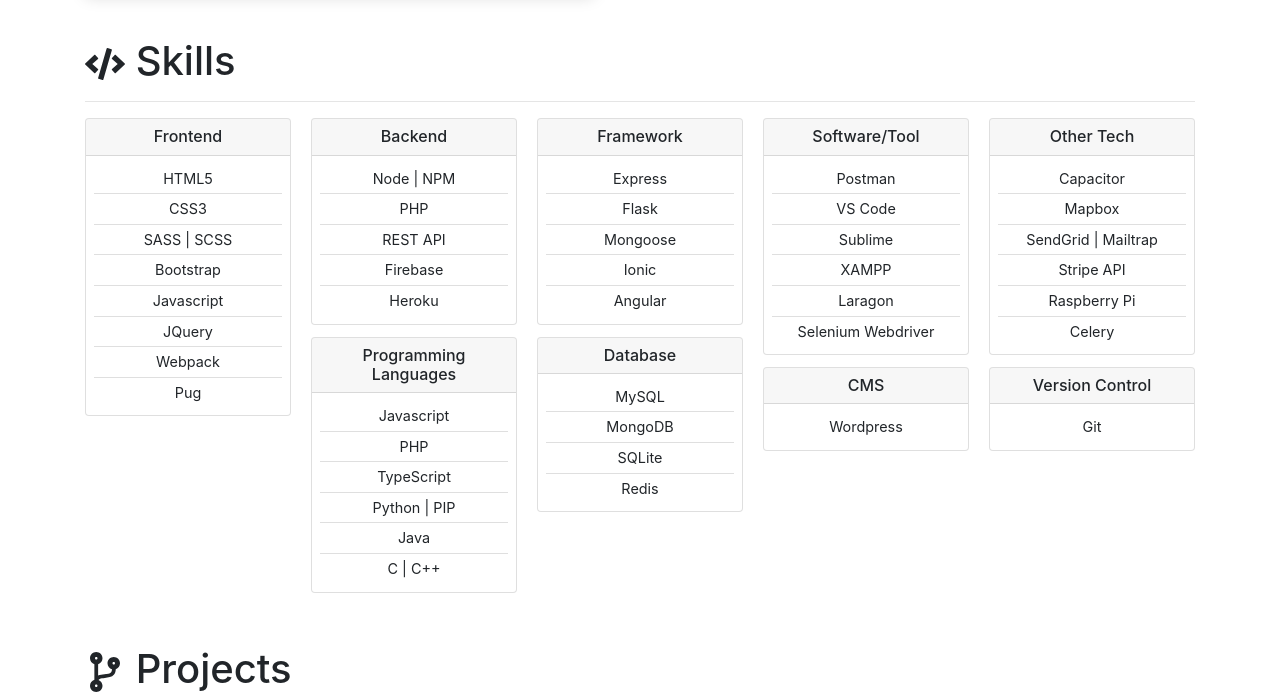
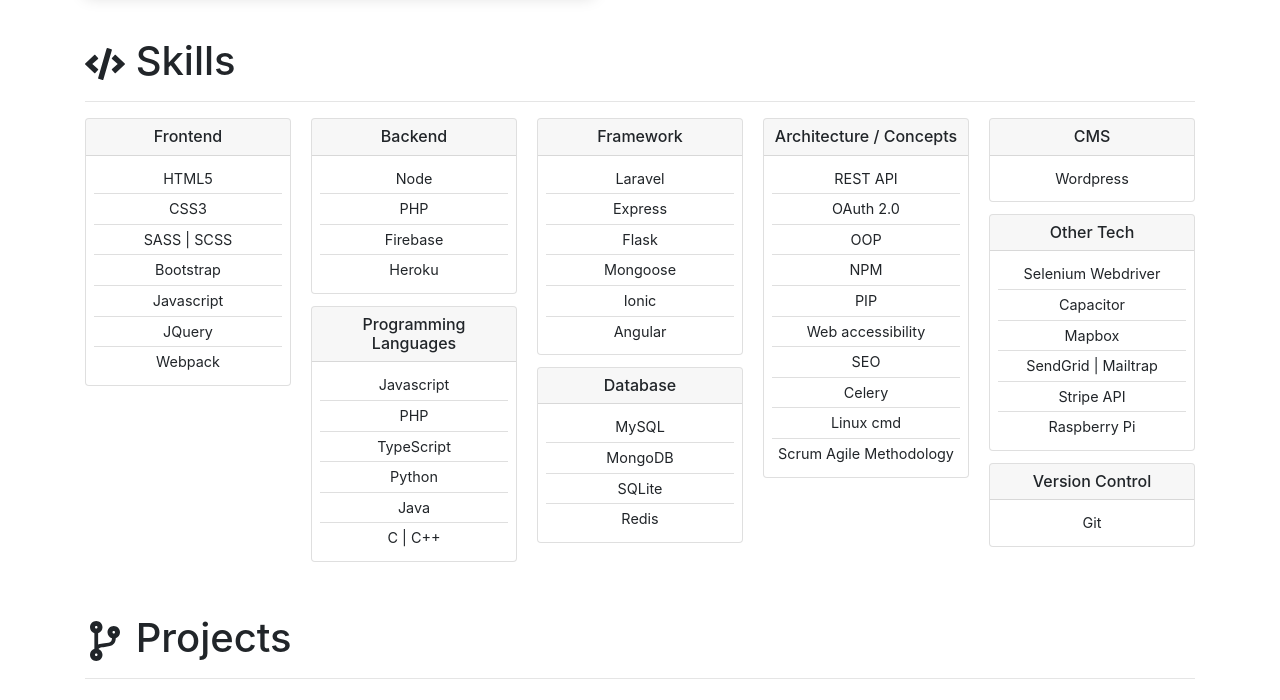
Before and after one commit to SiddharthPrakashan/resume, a website built with webpack: page index.html in a window 1280 px wide. Shown: the part 1359-2059 px from the top of the page. Built offline with nearby package versions, Linux system fonts and the light colour scheme; files whose address does not match are found by name.

Commit message:
updated skills

```diff
--- a/index.html
+++ b/index.html
@@ -81,7 +81,8 @@
           <hr>
           <p class="text-justify p-2">
             I'm Siddharth Prakashan. I'm a full stack web developer based in Goa, India. I hold a Bachelor's in Information Technology.
-            I love coding, I do portrait sketches, I like doing craft works.
+            I also have amature knowledge about SEO and accessibility.
+            I always loved coding since the day I started learning it, I do portrait sketches, I like doing craft works.
             During my college days I was department head for technical and cultural events and was president of a student's chapter as well.
           </p>
         </div>
@@ -186,7 +187,6 @@
                   <li class="list-group-item p-1">Javascript</li>
                   <li class="list-group-item p-1">JQuery</li>
                   <li class="list-group-item p-1">Webpack</li>
-                  <li class="list-group-item p-1">Pug</li>
                 </ul>
               </div>
             </div>
@@ -197,9 +197,8 @@
               </div>
               <div class="card-body p-2">
                 <ul class="list-group list-group-flush">
-                  <li class="list-group-item p-1">Node | NPM</li>
+                  <li class="list-group-item p-1">Node</li>
                   <li class="list-group-item p-1">PHP</li>
-                  <li class="list-group-item p-1">REST API</li>
                   <li class="list-group-item p-1">Firebase</li>
                   <li class="list-group-item p-1">Heroku</li>
                 </ul>
@@ -215,7 +214,7 @@
                   <li class="list-group-item p-1">Javascript</li>
                   <li class="list-group-item p-1">PHP</li>
                   <li class="list-group-item p-1">TypeScript</li>
-                  <li class="list-group-item p-1">Python | PIP</li>
+                  <li class="list-group-item p-1">Python</li>
                   <li class="list-group-item p-1">Java</li>
                   <li class="list-group-item p-1">C | C++</li>
                 </ul>
@@ -228,6 +227,7 @@
               </div>
               <div class="card-body p-2">
                 <ul class="list-group list-group-flush">
+                  <li class="list-group-item p-1">Laravel</li>
                   <li class="list-group-item p-1">Express</li>
                   <li class="list-group-item p-1">Flask</li>
                   <li class="list-group-item p-1">Mongoose</li>
@@ -253,16 +253,20 @@
 
             <div class="card text-center">
               <div class="card-header p-2">
-                <h2> Software/Tool </h2>
+                <h2> Architecture / Concepts </h2>
               </div>
               <div class="card-body p-2">
                 <ul class="list-group list-group-flush">
-                  <li class="list-group-item p-1">Postman</li>
-                  <li class="list-group-item p-1">VS Code</li>
-                  <li class="list-group-item p-1">Sublime</li>
-                  <li class="list-group-item p-1">XAMPP</li>
-                  <li class="list-group-item p-1">Laragon</li>
-                  <li class="list-group-item p-1">Selenium Webdriver</li>
+                  <li class="list-group-item p-1">REST API</li>
+                  <li class="list-group-item p-1">OAuth 2.0</li>
+                  <li class="list-group-item p-1">OOP</li>
+                  <li class="list-group-item p-1">NPM</li>
+                  <li class="list-group-item p-1">PIP</li>
+                  <li class="list-group-item p-1">Web accessibility</li>
+                  <li class="list-group-item p-1">SEO</li>
+                  <li class="list-group-item p-1">Celery</li>
+                  <li class="list-group-item p-1">Linux cmd</li>
+                  <li class="list-group-item p-1">Scrum Agile Methodology</li>
                 </ul>
               </div>
             </div>
@@ -284,12 +288,12 @@
               </div>
               <div class="card-body p-2">
                 <ul class="list-group list-group-flush">
+                  <li class="list-group-item p-1">Selenium Webdriver</li>
                   <li class="list-group-item p-1">Capacitor</li>
                   <li class="list-group-item p-1">Mapbox</li>
                   <li class="list-group-item p-1">SendGrid | Mailtrap</li>
                   <li class="list-group-item p-1">Stripe API</li>
                   <li class="list-group-item p-1">Raspberry Pi</li>
-                  <li class="list-group-item p-1">Celery</li>
                 </ul>
               </div>
             </div>
```
